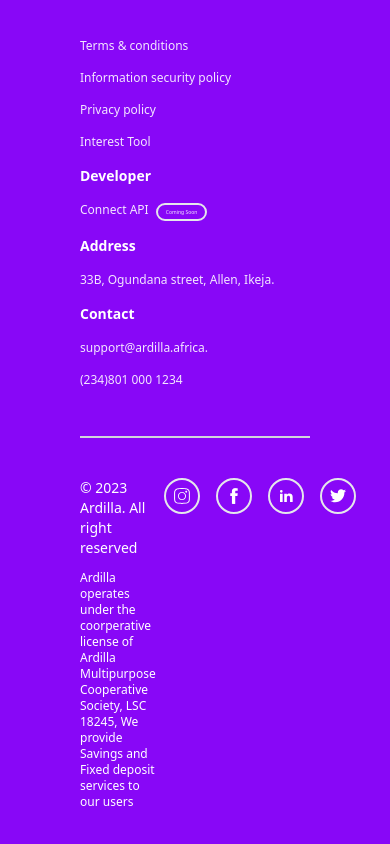
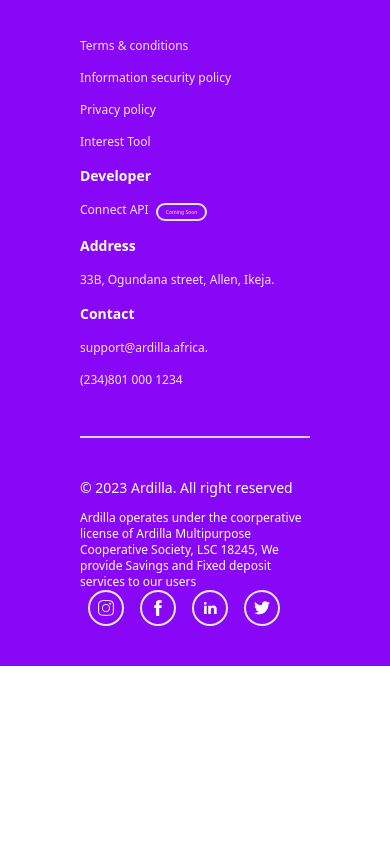
Before and after one commit to dev-eneandre/ardilla, a React (Vite) app: page / in a window 390 px wide. Shown: the part 8551-9395 px from the top of the page. After the commit the page ends 9217 px from the top, so only its background shows below. Built offline with nearby package versions, Linux system fonts and the light colour scheme.

Commit message:
corrections

```diff
--- a/src/pages/HomePage.jsx
+++ b/src/pages/HomePage.jsx
@@ -338,7 +338,7 @@
           </div>
 
         </div>
-        <div className="flex justify-between py-10 text-white ">
+        <div className="flex justify-between py-10 text-white md:flex-nowrap flex-wrap">
         <div>
           <p className="pb-3 text-sm">© 2023 Ardilla. All right reserved</p>
           <p className="text-xs">Ardilla operates under the coorperative license of Ardilla Multipurpose Cooperative Society, LSC 18245, We provide Savings and Fixed deposit services to our users</p>
```
